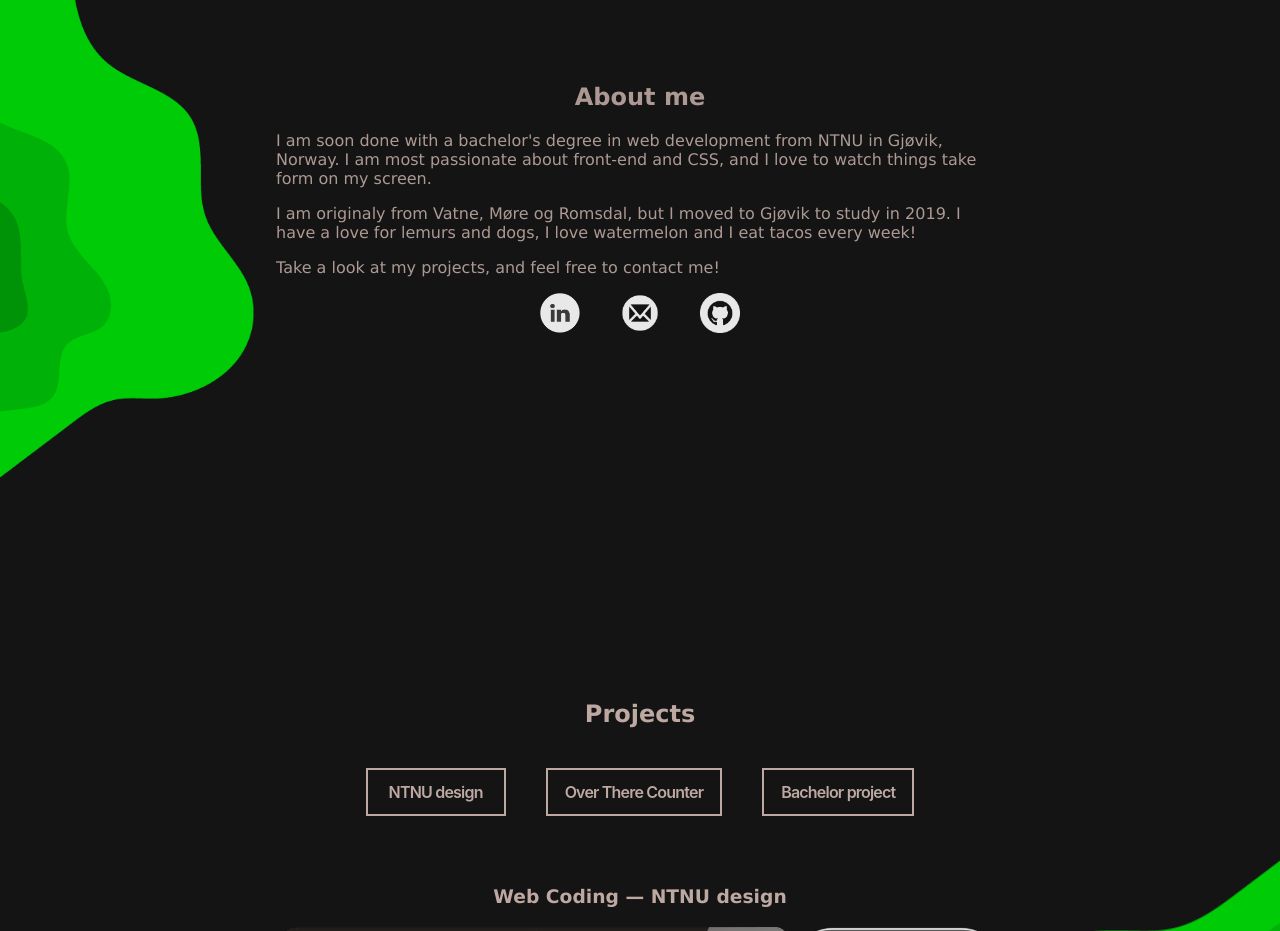
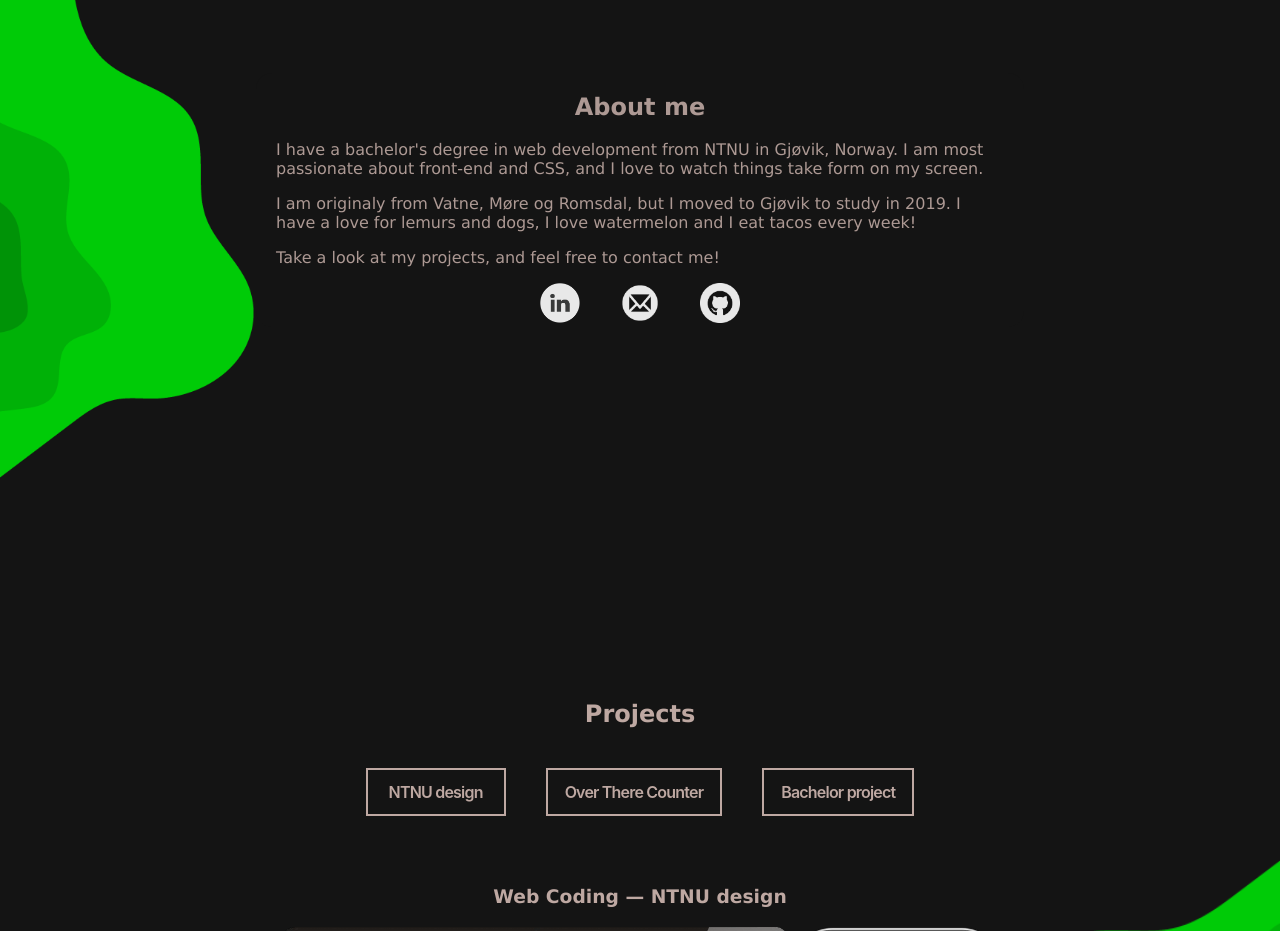
Before and after one commit to ingunand/portfolio-page, a React (Create React App) app: page / in a window 1280 px wide. Shown: the part 1000-1931 px from the top of the page. Built offline with nearby package versions, Linux system fonts and the light colour scheme.

Commit message:
Update aboutme.jsx

```diff
--- a/src/components/aboutme.jsx
+++ b/src/components/aboutme.jsx
@@ -12,7 +12,7 @@ class AboutMe extends React.Component {
             <div id="aboutMeMain" className="frontpageParts">
               <div id="aboutMeContent">
                 <h2>About me</h2>
-                <p>I am soon done with a bachelor's degree in web development from NTNU in Gjøvik, Norway.
+                <p>I have a bachelor's degree in web development from NTNU in Gjøvik, Norway.
                   I am most passionate about front-end and CSS, and I love to watch things take form on my screen.</p>
                 <p>I am originaly from Vatne, Møre og Romsdal, but I moved to Gjøvik to study in 2019.
                   I have a love for lemurs and dogs, I love watermelon and I eat tacos every week!</p>
@@ -24,7 +24,7 @@ class AboutMe extends React.Component {
                 <p>Take a look at my projects, and feel free to contact me!</p>
 
                   <a href="https://www.linkedin.com/in/ingunn-hatlehol-andreassen/"><img className="logo" src={linkedin} alt="linkedin logo"/></a>
-                  <a href="mailto:ingunand@stud.ntnu.no"><img className="logo" alt="mail envelope" src={email}/></a>
+                  <a href="mailto:ingunnhatlehol@hotmail.com"><img className="logo" alt="mail envelope" src={email}/></a>
                   <a href="https://github.com/ingunand"><img className="logo" alt="github logo" src={github}/></a>
               </div>
             </div>
```
